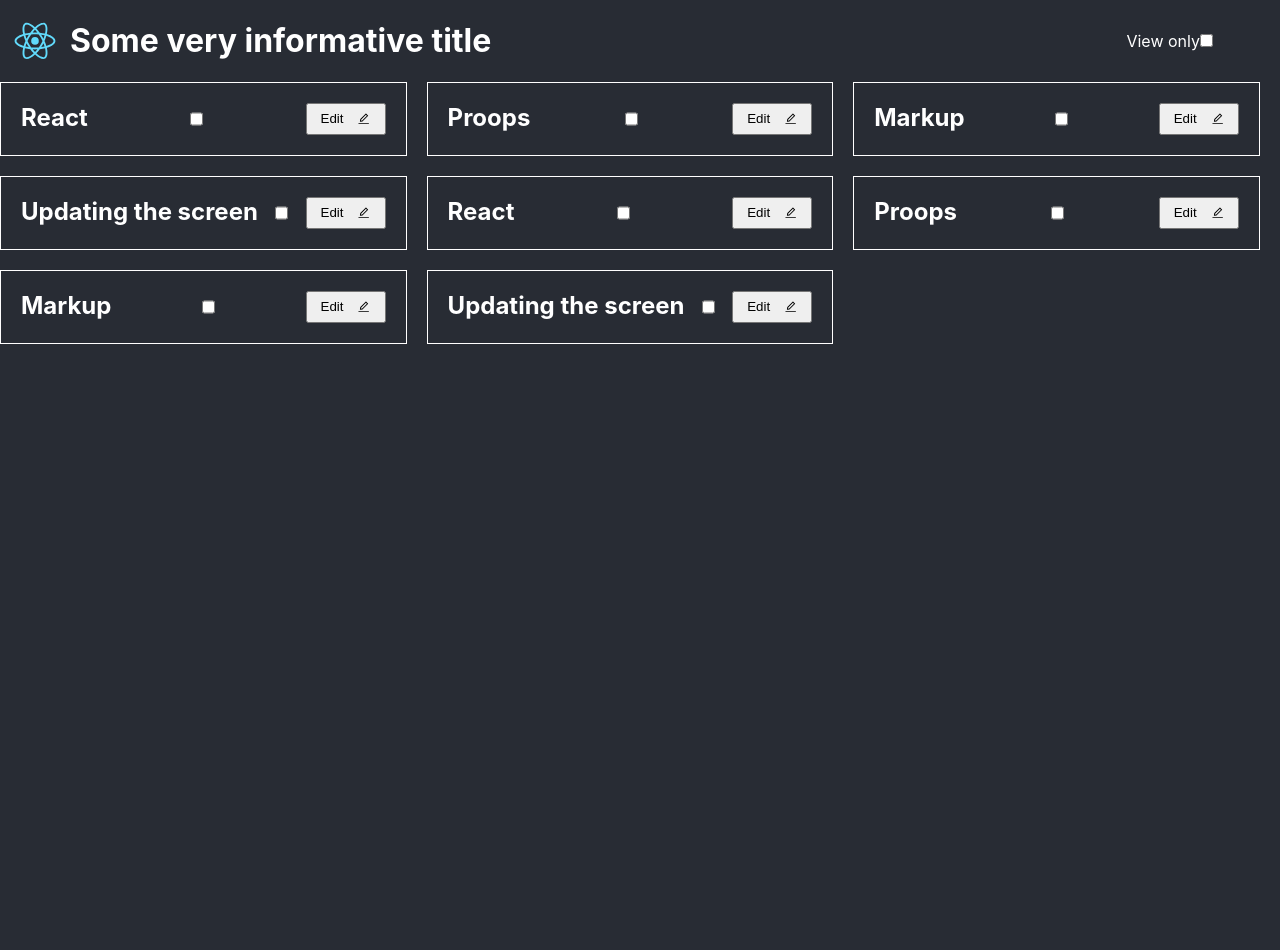
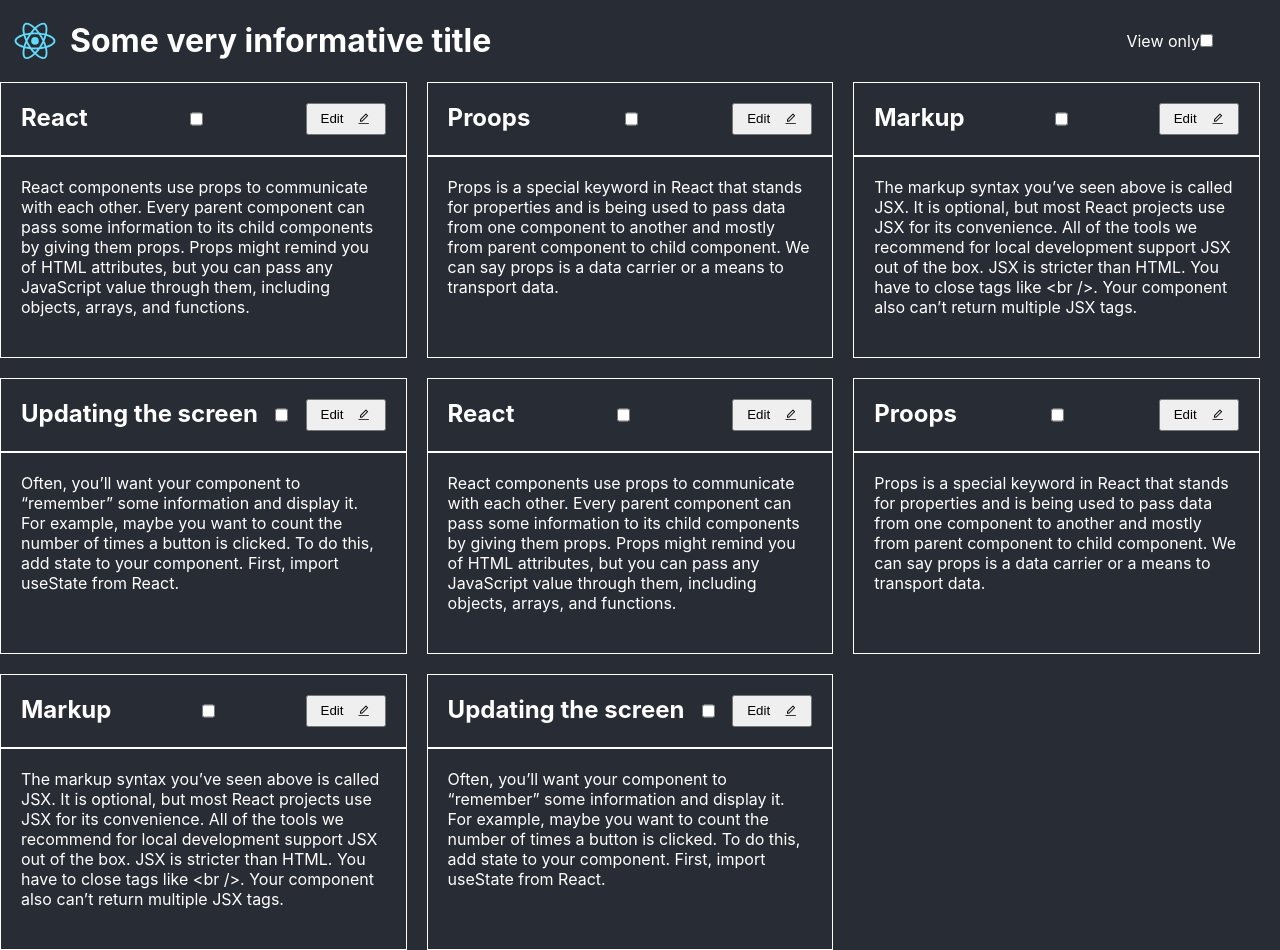
Before and after one commit to mishanya1111/ReactMG, a React (Create React App) app: page / in a window 1280 px wide. Before the commit the page ends 800 px from the top, so only its background shows below. Built offline with nearby package versions, Linux system fonts and the light colour scheme.

Commit message:
Возможно много лишнего, заранее извиняюсь😅

```diff
--- a/src/Card.js
+++ b/src/Card.js
@@ -1,103 +1,39 @@
 import './first.css';
-import {useState, useEffect} from "react";
+import {useState} from "react";
 import CardHeader from "./CardsComponent/CardHeader";
-import {MdOutlineCancel} from "react-icons/md";
-import {FaSave} from "react-icons/fa";
-import {AiOutlineEdit} from "react-icons/ai";
+import CardBody from "./CardsComponent/CardBody";
 
 function Card({firstTitle, firstText, viewOnlyChecked}) {
     const [checked, setChecked] = useState(false);
     const [editing, setEditing] = useState(false);
-    const [title, setTitle] = useState(firstTitle);
-    const [text, setText] = useState(firstText);
-    const [saveText, setSaveText] = useState(firstText);
-    const [saveTitle, setSaveTitle] = useState(firstTitle);
-    const baseStyle="borderBox";
-    const alternativeStyle= "yellowBox";
+    const baseStyle = "borderBox";
+    const alternativeStyle = "yellowBox";
     const [canselTemp, setCanselTemp] = useState(firstTitle);
-
-    useEffect(() => {
-        cancelButton();
-    }, [viewOnlyChecked]);
-
-    function changeCheckbox() {
-        setChecked((check) => !check);
-    }
-
-    function titleChangeHandler(event) {
-        setTitle(event.target.value);
-    }
-
-    function textChangeHandler(event) {
-        setText(event.target.value);
-    }
-
-    function setSaveInf() {
-        setSaveTitle(title);
-        setSaveText(text);
-    }
-
-    function submitHandler() {
-        setEditing(false);
-    }
-
-    function cancelButton() {
-        setTitle(saveTitle);
-        setText(saveText);
-        setEditing(false);
-    }
-
-    function editingHandler() {
-        setSaveInf();
-        setChecked(false);
-        setEditing(true);
-    }
 
     return (
         <div className="card">
-            <CardHeader editing={editing} checked={checked} viewOnlyChecked={viewOnlyChecked} alternativeStyle={alternativeStyle} baseStyle={baseStyle} firstTitle={firstTitle} setCanselTemp={setCanselTemp} setEditing={setEditing} setChecked={setChecked}></CardHeader>
+            <CardHeader
+                editing={editing}
+                checked={checked}
+                viewOnlyChecked={viewOnlyChecked}
+                alternativeStyle={alternativeStyle}
+                baseStyle={baseStyle}
+                firstTitle={firstTitle}
+                setCanselTemp={setCanselTemp}
+                setEditing={setEditing}
+                setChecked={setChecked}/>
+            <CardBody
+                editing={editing}
+                checked={checked}
+                alternativeStyle={alternativeStyle}
+                baseStyle={baseStyle}
+                firstText={firstText}
+                setCanselTemp={setCanselTemp}
+                canselTemp={canselTemp}
+            />
         </div>
     )
-        /*editing ? (
-            <div className="card">
-                <div className={checked ? alternativeStyle : baseStyle} id='divTitle'>
-                    <h2>
-                        <input type='text' onChange={titleChangeHandler} value={title} style={{width: 110}}/>
-                    </h2>
-                    <button
-                        onClick={cancelButton}
-                        className="cancelButton">Cancel <MdOutlineCancel/>
-                    </button>
-                    <button
-                        onClick={submitHandler}
-                        className="editButton">
-                        Save<FaSave/>
-                    </button>
-                </div>
-                <div className={checked ? alternativeStyle + ' textDiv' : baseStyle + ' textDiv'}>
-                    <textarea onChange={textChangeHandler} className="textAreaBox" value={text}/>
-                </div>
-            </div>
-        ) : (
-            <div className="card">
-                <div className={checked ? alternativeStyle : baseStyle} id='divTitle'>
-                    <h2>
-                        {title}
-                    </h2>
-                    <input type="checkbox"  className="check1" onChange={changeCheckbox}/>
-                    <div style={{width:80}}>
-                        {!viewOnlyChecked &&
-                            <button
-                                onClick={editingHandler}
-                                className="editButton">
-                                Edit<AiOutlineEdit/>
-                            </button>
-                        }
-                    </div>
-                </div>
-                <div className={checked ? alternativeStyle + ' textDiv': baseStyle + ' textDiv'} >{text}</div>
-            </div>)
-    )*/
+
 }
 
 
--- a/src/CardsComponent/CardBody.js
+++ b/src/CardsComponent/CardBody.js
@@ -0,0 +1,35 @@
+import {useEffect, useState} from "react";
+
+function CardBody({checked, alternativeStyle, baseStyle, firstText, editing, setCanselTemp, canselTemp}) {
+    const [text, setText] = useState(firstText);
+    const [saveText, setSaveText] = useState(firstText);
+
+    function textChangeHandler(event) {
+        setText(event.target.value);
+    }
+
+    useEffect(() => {
+        if (editing) {
+            setSaveText(text);
+        }
+    }, [editing]);
+
+    useEffect(() => {
+        setCanselTemp(false);
+        setText(saveText);
+    }, [canselTemp]);
+
+
+    return (
+        editing ? (
+            <div className={checked ? alternativeStyle + ' textDiv' : baseStyle + ' textDiv'}>
+                <textarea onChange={textChangeHandler} className="textAreaBox" value={text}/>
+            </div>
+        ) : (
+            <div className={checked ? alternativeStyle + ' textDiv' : baseStyle + ' textDiv'}>
+                {text}
+            </div>)
+    )
+}
+
+export default CardBody;
```
Also changed, not shown: src/CardsComponent/CardHeader.js (+20 -8 lines).
